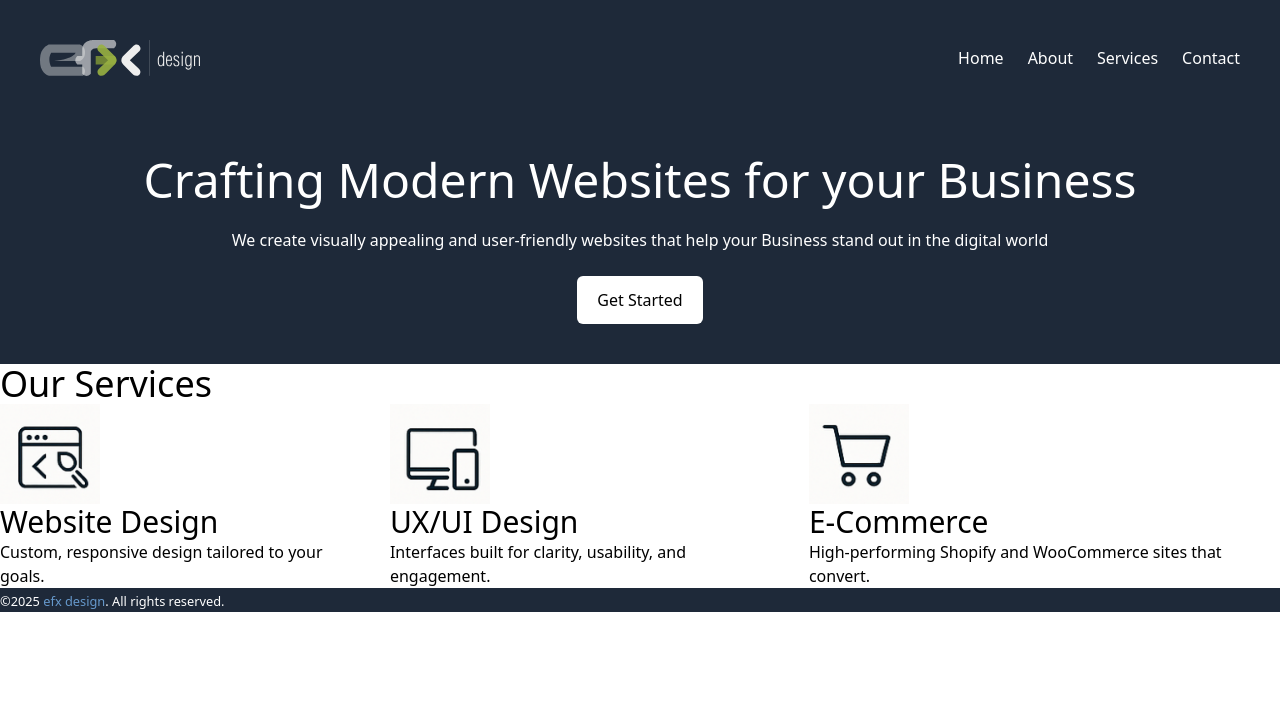
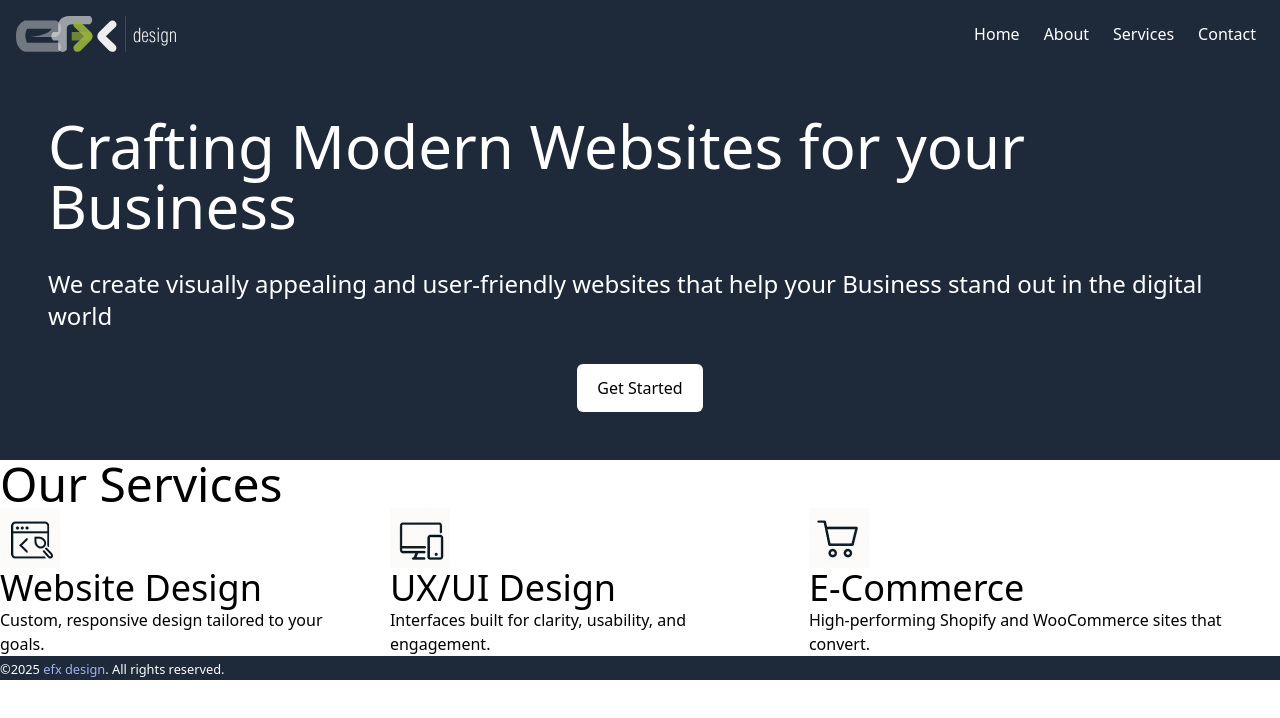
Before and after one commit to eycs0317/efxDesign, a Next.js app: page / in a window 1280 px wide. Shown: the top 718 px of the page. Built offline with nearby package versions, Linux system fonts and the light colour scheme.

Commit message:
Updated tailwind for header and hero

```diff
--- a/src/app/globals.css
+++ b/src/app/globals.css
@@ -1,23 +1,101 @@
 @import 'tailwindcss';
 
-:root {
-  --background: #ffffff;
-  --foreground: #171717;
+@theme {
+  /* Global Tokens */
+  --color-neutral-000: oklch(1 0 0);
+  --color-neutral-100: oklch(0.98 0.0017 67.8);
+  --color-neutral-200: oklch(0.96 0.0017 67.8);
+  --color-neutral-300: oklch(0.91 0.0035 67.78);
+  --color-neutral-400: oklch(0.86 0.0035 67.78);
+  --color-neutral-500: oklch(0.76 0.0027 48.71);
+  --color-neutral-600: oklch(0.67 0 0);
+  --color-neutral-700: oklch(0.57 0 0);
+  --color-neutral-800: oklch(0.46 0 0);
+  --color-neutral-900: oklch(0.38 0 0);
+  --color-neutral-1000: oklch(0.3 0 0);
+
+  --color-primary-100: oklch(0.98 0.0067 277.17);
+  --color-primary-200: oklch(0.96 0.0162 278.51);
+  --color-primary-300: oklch(0.92 0.0347 274.97);
+  --color-primary-400: oklch(0.87 0.0468 273.35);
+  --color-primary-500: oklch(0.77 0.087 271.81);
+  --color-primary-600: oklch(0.67 0.1361 267.17);
+  --color-primary-700: oklch(0.57 0.1454 264.93);
+  --color-primary-800: oklch(0.47 0.1298 263.22);
+  --color-primary-900: oklch(0.38 0.1109 263.27);
+  --color-primary-1000: oklch(0.28 0.033 256.848);
+
+  --color-info-100: oklch(0.98 0.0067 277.17);
+  --color-info-200: oklch(0.96 0.0162 278.51);
+  --color-info-300: oklch(0.92 0.0347 274.97);
+  --color-info-400: oklch(0.87 0.0468 273.35);
+  --color-info-500: oklch(0.77 0.087 271.81);
+  --color-info-600: oklch(0.67 0.1361 267.17);
+  --color-info-700: oklch(0.57 0.1454 264.93);
+  --color-info-800: oklch(0.47 0.1298 263.22);
+  --color-info-900: oklch(0.38 0.1109 263.27);
+  --color-info-1000: oklch(0.3 0.089 263.24);
+
+  --color-success-100: oklch(0.98 0.0118 145.48);
+  --color-success-200: oklch(0.96 0.0247 143.5);
+  --color-success-300: oklch(0.91 0.054 144.28);
+  --color-success-400: oklch(0.86 0.0672 144.96);
+  --color-success-500: oklch(0.76 0.106 144.06);
+  --color-success-600: oklch(0.66 0.1155 143.15);
+  --color-success-700: oklch(0.56 0.1152 143.22);
+  --color-success-800: oklch(0.46 0.0949 143.45);
+  --color-success-900: oklch(0.37 0.077 142.83);
+  --color-success-1000: oklch(0.3 0.061 143.17);
+
+  --color-alert-100: oklch(0.98 0.0064 17.27);
+  --color-alert-200: oklch(0.96 0.013 17.38);
+  --color-alert-300: oklch(0.92 0.0288 17.69);
+  --color-alert-400: oklch(0.87 0.0478 18.12);
+  --color-alert-500: oklch(0.77 0.1013 20.4);
+  --color-alert-600: oklch(0.68 0.1512 22.41);
+  --color-alert-700: oklch(0.58 0.1637 24.6);
+  --color-alert-800: oklch(0.47 0.1414 24.83);
+  --color-alert-900: oklch(0.39 0.1211 25.37);
+  --color-alert-1000: oklch(0.31 0.0971 25.63);
+
+  --color-warning-100: oklch(0.98 0.006 43.34);
+  --color-warning-200: oklch(0.96 0.0147 44.18);
+  --color-warning-300: oklch(0.91 0.0312 48.36);
+  --color-warning-400: oklch(0.87 0.0508 51.32);
+  --color-warning-500: oklch(0.77 0.1072 57.83);
+  --color-warning-600: oklch(0.67 0.1259 61);
+  --color-warning-700: oklch(0.57 0.1138 63.28);
+  --color-warning-800: oklch(0.47 0.0847 61.16);
+  --color-warning-900: oklch(0.38 0.0651 60.29);
+  --color-warning-1000: oklch(0.31 0.0548 63.1);
+
+  /* Semantic Tokens */
+  --color-background: var(--color-neutral-000);
+  --color-foreground: var(--color-neutral-1000);
+
+  --color-link-light: var(--color-primary-800);
+  --color-link-light-active: var(--color-primary-500);
+  --color-link-dark: var(--color-primary-500);
+  --color-link-dark-active: var(--color-neutral-000);
+  --color-nav: var(--color-neutral-000);
+  --color-nav-active: var(--color-primary-500);
+
+  --padding-container: calc(var(--spacing) * 4);
 }
 
+a:link { color:var(--color-link-light); text-decoration:none; };
+a:visited { color:var(--color-link-light); text-decoration:none; };
+a:hover { color:var(--color-link-light-active); text-decoration:underline; };
+a:active { color:var(--color-link-light-active); text-decoration:underline; };
 
+header a:link { color:var(--color-nav); };
+header a:visited { color:var(--color-nav); };
+header a:hover { color:var(--color-nav-active); };
+header a:active { color:var(--color-nav-active); };
 
-a:link {color:#369; text-decoration:none; };
-a:visited {color:#369; text-decoration:none; };
-a:hover {color:#69c; text-decoration:underline; };
-a:active {color:#69c; text-decoration:underline; };
+footer a:link { color:var(--color-link-dark); };
+footer a:visited { color:var(--color-link-dark); };
+footer a:hover { color:var(--color-link-dark-active); };
+footer a:active { color:var(--color-link-dark-active); };
 
-header a:link {color:#fff;};
-header a:visited {color:#fff;};
-header a:hover {color:#69c;};
-header a:active {color:#69c;};
-
-footer a:link {color:#69c;};
-footer a:visited {color:#69c;};
-footer a:hover {color:#fff;};
-footer a:active {color:#fff;};
+img { height:auto; }
--- a/src/data/static/layout.ts
+++ b/src/data/static/layout.ts
@@ -1,7 +1,7 @@
 export function getLogo(brand_color) {
   return {
     width: 160,
-    height: 41,
+    height: 36,
     alt: 'efx design logo',
     src: '/assets/i/brand/logo_' + brand_color + '.svg',
   };
--- a/src/ui/layout/header.tsx
+++ b/src/ui/layout/header.tsx
@@ -2,18 +2,11 @@
 import Logo from './logo';
 import Navigation from './navigation';
 
-import getConfig from 'next/config';
-
 export default function Header() {
-  const { publicRuntimeConfig } = getConfig();
   return (
-    <header role="banner" className="bg-gray-800 text-white">
-      <div className="p-10">
-        <div className="flex justify-between items-center">
-          <Logo />
-          <Navigation />
-        </div>
-      </div>
+    <header role="banner" className="bg-primary-1000 p-(--padding-container) flex justify-between items-center">
+        <Logo />
+        <Navigation />
     </header>
   );
 }
--- a/src/ui/layout/hero.tsx
+++ b/src/ui/layout/hero.tsx
@@ -8,10 +8,12 @@ export default function Header() {
   const hero = getHeroHome();
 
   return (
-    <div className="flex flex-col bg-gray-800 text-white items-center p-10 justify-center gap-6">
-      <Heading level={1} content={hero.heading} />
-      <p>{hero.subheading}</p>
-      <button className="bg-white text-black py-3 px-5 rounded-md hover:bg-gray-200">{hero.cta}</button>
+    <div className="bg-primary-1000 text-neutral-000 p-12 grid justify-items-center">
+      <div className="max-w-7xl flex flex-col items-center gap-8">
+        <Heading level={1} content={hero.heading} />
+        <p className="text-2xl">{hero.subheading}</p>
+        <button className="bg-white text-black py-3 px-5 rounded-md hover:bg-gray-200">{hero.cta}</button>
+      </div>
     </div>
   );
 }
--- a/src/ui/layout/logo.tsx
+++ b/src/ui/layout/logo.tsx
@@ -24,9 +24,9 @@ export default function Logo() {
   return (
     <>
       {isHomePage ? (
-        <Image src={logo.src} alt={logo.alt} width={logo.width} height={logo.height} />
+        <Image src={logo.src} alt={logo.alt} width={logo.width} height={logo.height} priority={true} />
       ) : (
-        <Link href="/"><Image src={logo.src} alt={logo.alt} width={logo.width} height={logo.height} /></Link>
+        <Link href="/"><Image src={logo.src} alt={logo.alt} width={logo.width} height={logo.height} priority={true} /></Link>
       )}
     </>
   );
--- a/src/ui/layout/navigation.tsx
+++ b/src/ui/layout/navigation.tsx
@@ -9,10 +9,10 @@ export default function Navigation() {
   const globalNav = getGlobalNav();
 
   return (
-    <ul className="flex gap-6">
+    <ul className="flex gap-x-2">
       {globalNav.map((item) => (
         <li key={item.name}>
-          <Link href={item.href}>{item.name}</Link>
+          <Link href={item.href} className="p-2">{item.name}</Link>
         </li>
       ))}
     </ul>
--- a/src/ui/patterns/card.tsx
+++ b/src/ui/patterns/card.tsx
@@ -7,7 +7,7 @@ import Heading from '../patterns/heading';
 export default function Card({cardData}) {
   return (
     <section className="">
-      <Image src={cardData.image} alt={cardData.title} width={100} height={200} />
+      <Image src={cardData.image} alt={cardData.title} width={60} height={60} />
       <Heading level={3} content={cardData.title} />
       <p>{cardData.description}</p>
     </section>
--- a/src/ui/patterns/heading.tsx
+++ b/src/ui/patterns/heading.tsx
@@ -1,20 +1,32 @@
-export default function Heading({level, content}) {
+export default function Heading({level, content, className}) {
+  if (className) {
+    className = className;
+  } else {
+    switch (level) {
+      case 1: className = 'text-6xl'; break;
+      case 2: className = 'text-5xl'; break;
+      case 3: className = 'text-4xl'; break;
+      case 4: className = 'text-3xl'; break;
+      case 5: className = 'text-2xl'; break;
+      case 6: className = 'text-xl'; break;
+    }
+  }
   return (
     <>
       {(() => {
         switch (level) {
           case 1:
-            return <h1 className="text-5xl">{content}</h1>;
+            return <h1 className={className}>{content}</h1>;
           case 2:
-            return <h2 className="text-4xl">{content}</h2>;
+            return <h2 className={className}>{content}</h2>;
           case 3:
-            return <h3 className="text-3xl">{content}</h3>;
+            return <h3 className={className}>{content}</h3>;
           case 4:
-            return <h4 className="text-2xl">{content}</h4>;
+            return <h4 className={className}>{content}</h4>;
           case 5:
-            return <h5 className="text-1xl">{content}</h5>;
+            return <h5 className={className}>{content}</h5>;
           case 6:
-            return <h6 className="text-xl">{content}</h6>;
+            return <h6 className={className}>{content}</h6>;
         }
       })()}
     </>
```
